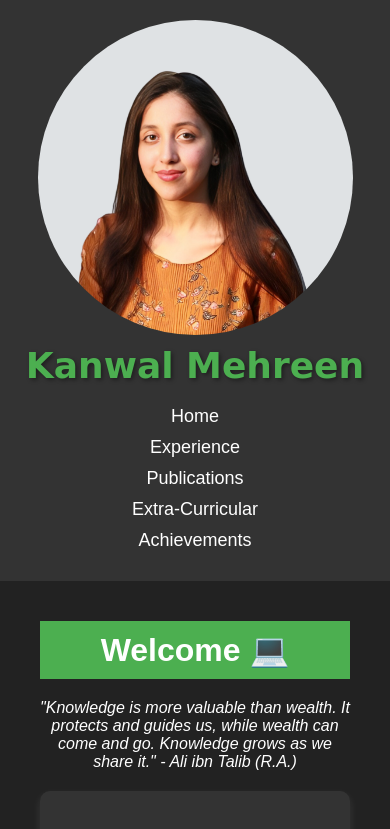
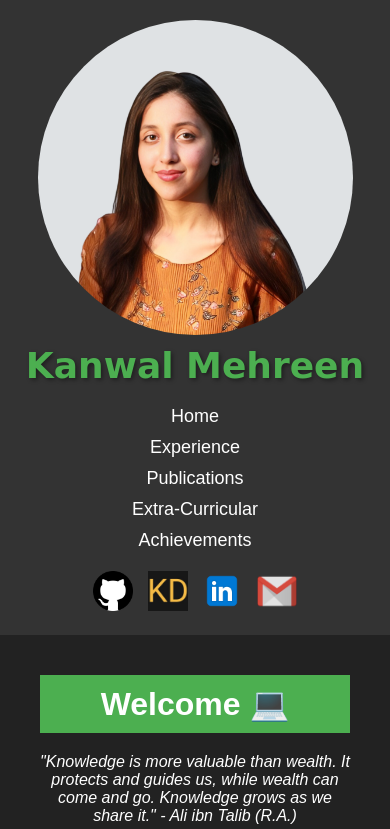
Before and after one commit to kawiiii/kanwal_portfolio_website, a plain HTML site: page index.html in a window 390 px wide. Shown: the top 829 px of the page. Drawn offline with Linux system fonts and the light colour scheme.

Commit message:
Updated site

```diff
--- a/home.html
+++ b/home.html
@@ -40,6 +40,10 @@
         .research-interests {
             margin-top: 10px;
             text-align: center;
+        }
+
+        .research-interests h2{
+            color: #8aff80;
         }
 
         .research-list {
--- a/index.html
+++ b/index.html
@@ -24,6 +24,14 @@
                     <li><a href="#achievements">Achievements</a></li>
                 </ul>
             </div>
+
+            <div class="my-links">
+                <a href="https://github.com/kawiiii" target="_blank"><img src="images/github.png" alt="GitHub Logo"></a>
+                <a href="https://www.kdnuggets.com/author/kanwal-mehreen" target="_blank"><img src="images/kdnuggets_icon.png" alt="KDnuggets Logo"></a>
+                <a href="https://www.linkedin.com/in/kanwal-mehreen1/" target="_blank"><img src="images/linkedln_icon.png" alt="LinkedIn Logo"></a>
+                <a href="mailto:kanwalmehreen183@gmail.com"><img src="images/gmail_icon.png" alt="Email Logo"></a>
+            </div>
+
         </div>
 
         <div class="content">
--- a/styles.css
+++ b/styles.css
@@ -16,11 +16,29 @@ li {
 }
 
 .sidebar {
-    flex: 0 0 250px; /* Fixed width of 250px for the sidebar */
-    overflow-y: auto; /* Enable vertical scrolling for the sidebar content */
+    flex: 0 0 250px;
+    overflow-y: auto;
     background-color: #333;
     color: #fff;
     padding: 20px;
+}
+
+.my-links {
+    position: absolute;
+    bottom: 70px;
+    left: 0;
+    width: 100%;
+    text-align: center;
+}
+
+.my-links a {
+    display: inline-block;
+    margin: 0 5px;
+}
+
+.my-links img {
+    width: 40px; /* Adjust as needed */
+    height: auto;
 }
 
 .profile {
@@ -85,6 +103,8 @@ li {
     text-shadow: 2px 2px 4px rgba(0, 0, 0, 0.4);
 }
 
+/* Existing CSS */
+
 /* Media queries for responsive design */
 @media only screen and (max-width: 768px) {
     .container {
@@ -96,15 +116,32 @@ li {
         flex: 1 1 100%;
         min-width: auto;
     }
+
+    .my-links {
+        position: relative; /* Change from absolute to relative positioning */
+        bottom: auto;
+        width: 100%;
+        text-align: center;
+        margin-top: 20px; /* Adjust margin-top for spacing */
+    }
+
+    .my-links a {
+        margin: 0 5px;
+    }
+
+    .my-links img {
+        width: 40px; /* Adjust as needed */
+        height: auto;
+    }
 }
 
-
 @media only screen and (min-width: 769px) {
+    /* Existing styles for larger screens */
     .sidebar {
         position: fixed;
         top: 0;
         left: 0;
-        width: 25vw; /* Use 25% of the viewport width for the sidebar */
+        width: 25vw;
         height: 100vh;
         overflow-y: auto;
         background-color: #333;
@@ -114,7 +151,7 @@ li {
     }
 
     .content {
-        margin-left: 15vw; /* Adjust margin to avoid overlap with sidebar */
-        overflow-y: auto; /* Allow content scrolling if needed */
+        margin-left: 15vw;
+        overflow-y: auto;
     }
 }
```
Also changed, not shown: experience.html (+8 -1 lines), extracurricular.html (+3 -2 lines), publications.html (+1 -0 lines).
